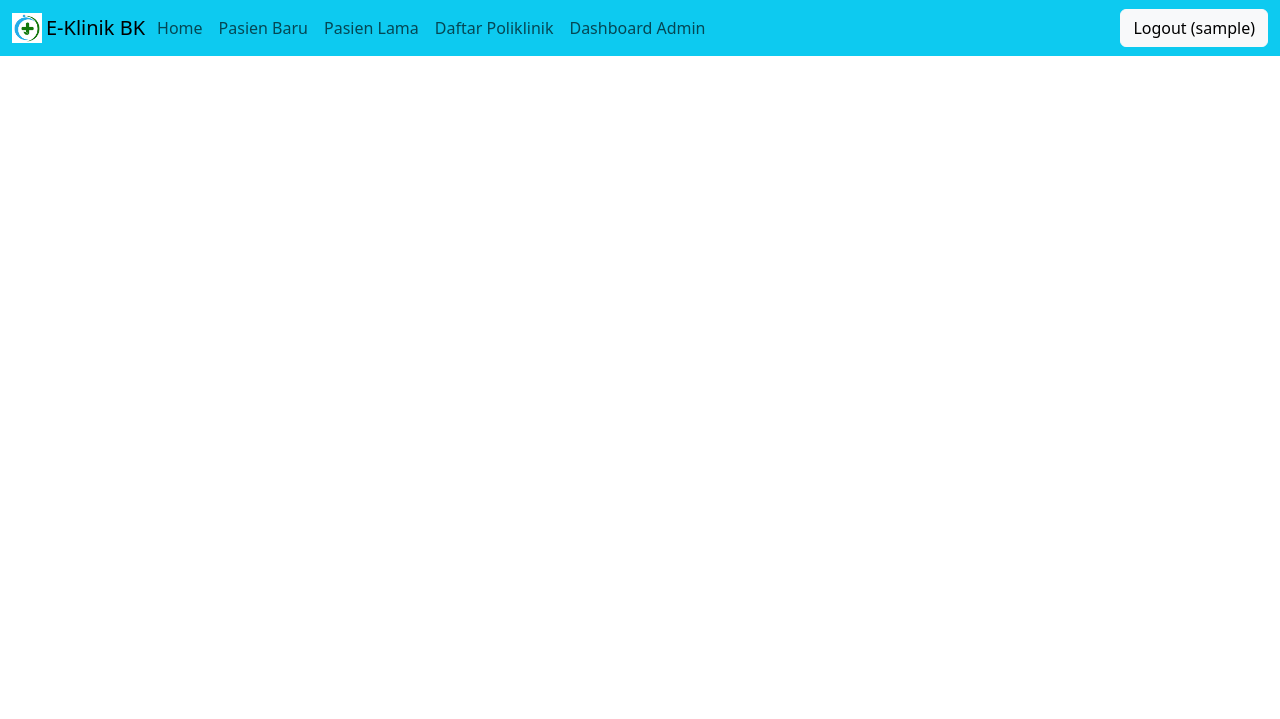
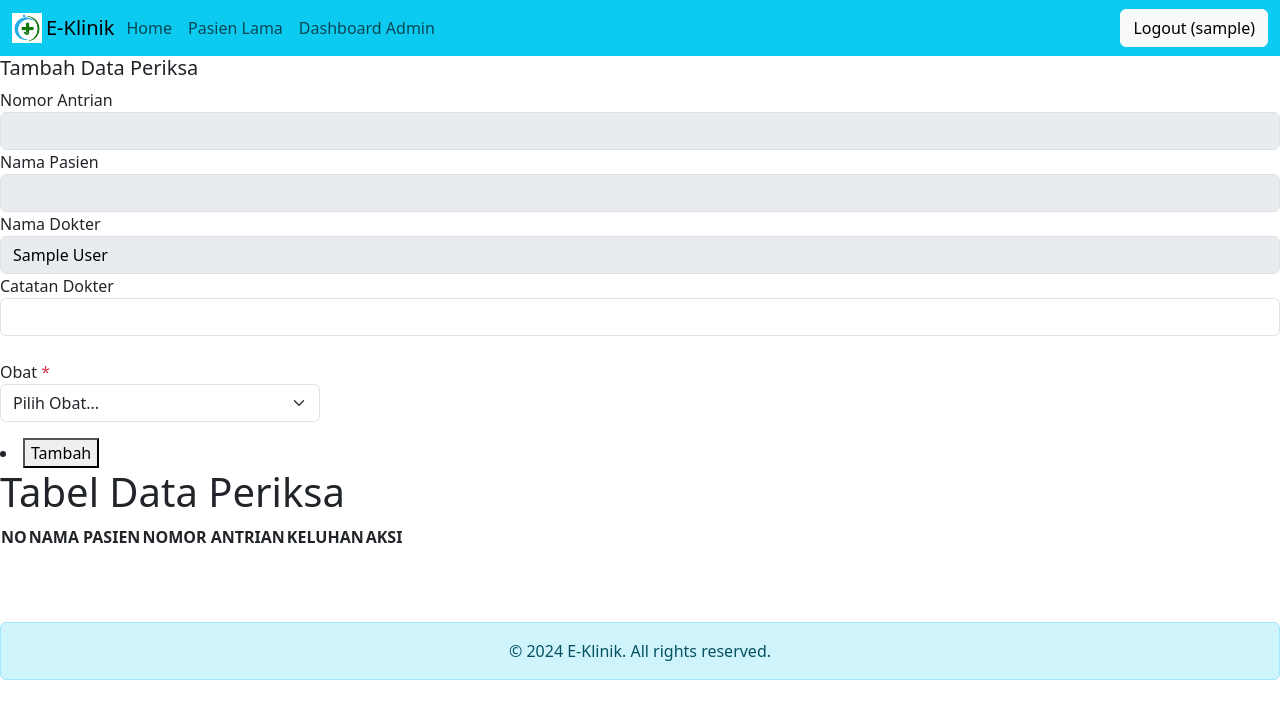
Before and after one commit to DevandaRadyaAnanta/BKDW06-E-Klinik, a PHP site: page /index.php?page=periksa in a window 1280 px wide. Shown: the top 719 px of the page. Run offline with PHP 8.4, Linux system fonts and the light colour scheme; the visitor is signed in with stand-in values (Sample User, id 1); tables that the repository leaves empty or names only in its code hold one stand-in row (values such as "Sample post"); lists and menus that the app fills with data are empty.

Commit message:
Update terbaru

```diff
--- a/index.php
+++ b/index.php
@@ -10,35 +10,28 @@ include_once("koneksi.php");
 <html lang="en">
 
 <head>
-    <link rel="icon" type="image/png" href="images/logo.png">
     <meta charset="utf-8">
     <meta name="viewport" content="width=device-width, initial-scale=1">
     <link rel="icon" href="logo.png" type="image/x-icon">
-    <title>E-Klinik BK</title>
+    <title>E-Klinik</title>
     <link href="https://cdn.jsdelivr.net/npm/bootstrap@5.3.2/dist/css/bootstrap.min.css" rel="stylesheet" integrity="sha384-T3c6CoIi6uLrA9TneNEoa7RxnatzjcDSCmG1MXxSR1GAsXEV/Dwwykc2MPK8M2HN" crossorigin="anonymous">
 </head>
 
 <body>
     <nav class="navbar navbar-expand-lg navbar-primary bg-info">
         <div class="container-fluid">
-            <a href="index.php"><img src="images/logo.png" width="30px" alt=""></a>
-            <a class="navbar-brand mx-1" href="index.php">E-Klinik BK</a>
+            <a href="index.php"><img src="logo.png" width="30px" alt=""></a>
+            <a class="navbar-brand mx-1" href="index.php">E-Klinik</a>
             <button class="navbar-toggler" type="button" data-bs-toggle="collapse" data-bs-target="#navbarNavDropdown" aria-controls="navbarNavDropdown" aria-expanded="false" aria-label="Toggle navigation">
                 <span class="navbar-toggler-icon"></span>
             </button>
             <div class="collapse navbar-collapse" id="navbarNavDropdown">
                 <ul class="navbar-nav">
                     <li class="nav-item">
-                        <a class="nav-link" aria-current="page" href="index.php">Home</a>
-                    </li>
-                    <li class="nav-item">
-                        <a class="nav-link" aria-current="page" href="index.php?page=pasienbaru">Pasien Baru</a>
+                        <a class="nav-link" aria-current="page" href="index.php?page=home">Home</a>
                     </li>
                     <li class="nav-item">
                         <a class="nav-link" aria-current="page" href="index.php?page=pasienlama">Pasien Lama</a>
-                    </li>
-                    <li class="nav-item">
-                        <a class="nav-link" aria-current="page" href="index.php?page=pasiendaftar">Daftar Poliklinik</a>
                     </li>
                     <?php
                     if (isset($_SESSION['username'])) {
@@ -90,23 +83,31 @@ include_once("koneksi.php");
             </div>
         </div>
     </nav>
-
-
-    <main role="main" class="container">
+    <div>
         <?php
-
         if (isset($_GET['page'])) {
             include($_GET['page'] . ".php");
         } else {
-            echo "<br><h2>Selamat Datang Poliklinik BK";
-
             if (isset($_SESSION['username'])) {
-                //jika sudah login tampilkan username
-                echo ", " . $_SESSION['username'] . "</h2><hr>";
+                // jika sudah login, tampilkan username
+                echo " " . $_SESSION['username'] . "";
+            } else {
+                // jika tidak ada request, arahkan ke halaman home.php
+                include("home.php");
             }
         }
         ?>
-    </main>
+    </div>
+    <br>
+    <div class="row mt-5">
+        <div class="col-md-12">
+            <div class="alert alert-info" role="alert">
+                <center>
+                    &copy; 2024 E-Klinik. All rights reserved.
+                </center>
+            </div>
+        </div>
+    </div>
 
     <script src="https://cdn.jsdelivr.net/npm/bootstrap@5.3.2/dist/js/bootstrap.bundle.min.js" integrity="sha384-C6RzsynM9kWDrMNeT87bh95OGNyZPhcTNXj1NW7RuBCsyN/o0jlpcV8Qyq46cDfL" crossorigin="anonymous"></script>
 </body>
--- a/jadwalperiksa.php
+++ b/jadwalperiksa.php
@@ -118,13 +118,11 @@ if (isset($_GET['aksi'])) {
                                 <option value="Sabtu">Sabtu</option>
                             </select>
                             </div>
-                            <div class="mdl-textfield mdl-js-textfield full-size">
+                            <div class="mdl-textfield mdl-js-textfield full-size">Jam Mulai
                                 <input class="mdl-textfield__input" type="time" id="inputHarga" name="jam_mulai" value="<?php echo $jam_mulai ?>">
-                                <label class="mdl-textfield__label" for="inputHarga">JAM MULAI</label>
                             </div>
-                            <div class="mdl-textfield mdl-js-textfield full-size">
+                            <div class="mdl-textfield mdl-js-textfield full-size">Jam Selesai
                                 <input class="mdl-textfield__input" type="time" id="inputHarga" name="jam_selesai" value="<?php echo $jam_selesai ?>">
-                                <label class="mdl-textfield__label" for="inputHarga">JAM SELESAI</label>
                             </div>
                             <li class="mdl-list__item">
                                 <button type="submit" name="simpan" class="mdl-button mdl-js-button mdl-button--raised mdl-js-ripple-effect button--colored-light-blue">
--- a/koneksi.php
+++ b/koneksi.php
@@ -1,7 +1,7 @@
 <?php
 
 $databaseHost = 'localhost';
-$databaseName = 'poliklinik';
+$databaseName = 'capstone';
 $databaseUsername = 'root';
 $databasePassword = '';
 
--- a/loginDokter.php
+++ b/loginDokter.php
@@ -40,7 +40,7 @@ if ($_SERVER['REQUEST_METHOD'] == 'POST') {
     <div class="container py-5 h-100">
         <div class="row d-flex align-items-center justify-content-center h-100">
             <div class="col-md-8 col-lg-7 col-xl-6">
-                <img src="images/logo.png" class="img-fluid" alt="image">
+                <img src="logo.png" class="img-fluid" alt="image">
             </div>
             <div class="col-md-7 col-lg-5 col-xl-5 offset-xl-1">
                 <div>
@@ -55,7 +55,7 @@ if ($_SERVER['REQUEST_METHOD'] == 'POST') {
                     <!-- NIP input -->
                     <div class="form-outline mb-4">
                         <label class="form-label" for="nip">NIP</label>
-                        <input type="text" name="nip" required class="form-control form-control-lg" placeholder="Masukkan NIP anda" />
+                        <input type="text" name="nip" required class="form-control form-control-lg" placeholder="Masukkan NIP Anda" />
                     </div>
 
                     <!-- Password input -->
--- a/obat.php
+++ b/obat.php
@@ -38,7 +38,6 @@ if (isset($_GET['aksi'])) {
                 </script>";
 }
 ?>
-<main class="mdl-layout__content ui-form-components">
 
 <div class="mdl-grid mdl-cell mdl-cell--12-col-desktop mdl-cell--12-col-tablet mdl-cell--4-col-phone mdl-cell--top">
 
@@ -147,5 +146,3 @@ if (isset($_GET['aksi'])) {
             </div>
 
         </div>
-
-</main>
--- a/pasienadmin.php
+++ b/pasienadmin.php
@@ -13,7 +13,6 @@ if (isset($_GET['aksi'])) {
               </script>";
 }
 ?>
-<main class="mdl-layout__content ">
 
 <div class="mdl-grid ui-tables">
 
@@ -69,4 +68,3 @@ if (isset($_GET['aksi'])) {
     </div>
 
 </div>
-</main>
--- a/pasiendaftar.php
+++ b/pasiendaftar.php
@@ -62,7 +62,7 @@
                             ?>
                             <div class="form-group">
                                 <label for="no_rm">Nomor Rekam Medis (RM)</label>
-                                <input type="text" name="no_rm" class="form-control" required placeholder="Masukkan no rekam medis anda">
+                                <input type="text" name="no_rm" class="form-control" required placeholder="Masukkan no_rm anda">
                             </div>
                             <div class="text-center mt-3">
                                 <button type="submit" class="btn btn-outline-primary px-4 btn-block">Cari</button>
--- a/periksa.php
+++ b/periksa.php
@@ -0,0 +1,189 @@
+<?php
+if (!isset($_SESSION)) {
+    session_start();
+}
+
+if (isset($_POST['simpanData'])) {
+    $id_daftar_poli = $_GET['id']; // Get the id from the URL
+    $id_obat = $_POST['id_obat']; // Get the id_obat value from the form
+    $base_biaya_periksa = 150000;
+    $tgl_periksa = date('Y-m-d H:i:s'); // Get the current datetime
+    $catatan = $_POST['catatan']; // Get the catatan value from the form
+
+    // Query the obat table to get the harga for the selected id_obat
+    $result = mysqli_query($mysqli, "SELECT harga FROM obat WHERE id = '$id_obat'");
+    $data = mysqli_fetch_assoc($result);
+    $harga_obat = $data['harga'];
+
+    // Calculate the total biaya_periksa
+    $biaya_periksa = $base_biaya_periksa + $harga_obat;
+
+    $sql = "INSERT INTO periksa (id_daftar_poli, tgl_periksa, catatan, biaya_periksa) VALUES ('$id_daftar_poli', '$tgl_periksa', '$catatan', '$biaya_periksa')";
+    $tambah = mysqli_query($mysqli, $sql);
+
+    // Get the id_periksa of the record just inserted
+    $id_periksa = mysqli_insert_id($mysqli);
+
+    // Insert into detail_periksa table
+    $sql = "INSERT INTO detail_periksa (id_periksa, id_obat) VALUES ('$id_periksa', '$id_obat')";
+    $tambah = mysqli_query($mysqli, $sql);
+
+    echo "
+            <script>
+                alert('Berhasil menambah data.');
+                window.location.href='dokterdashboard.php?page=riwayatPasien';
+            </script>
+        ";
+    exit();
+}
+?>
+<main class="mdl-layout__content ui-form-components">
+
+<div class="mdl-grid mdl-cell mdl-cell--12-col-desktop mdl-cell--12-col-tablet mdl-cell--4-col-phone mdl-cell--top">
+
+    <div class="mdl-cell mdl-cell--7-col-desktop mdl-cell--7-col-tablet mdl-cell--4-col-phone">
+        <div class="mdl-card mdl-shadow--2dp">
+            <div class="mdl-card__title">
+                <h5 class="mdl-card__title-text text-color--white">Tambah Data Periksa</h5>
+            </div>
+            <div class="mdl-card__supporting-text">
+                <form class="form form--basic" method="POST" action="">
+                <?php
+                    $id_pasien = '';
+                    $id_dokter = $_SESSION['id'];
+                    $nama_dokter = $_SESSION['nama'];
+                    $tgl_periksa = '';
+                    $catatan = '';
+                    $nama_pasien = '';
+                    $no_antrian = '';
+                    $keluhan = '';
+                    if (isset($_GET['id'])) {
+                        $get = mysqli_query($mysqli, "
+                                SELECT daftar_poli.*, pasien.nama AS nama
+                                FROM daftar_poli
+                                JOIN pasien ON daftar_poli.id_pasien = pasien.id
+                                WHERE daftar_poli.id='" . $_GET['id'] . "'
+                            ");
+                        while ($row = mysqli_fetch_array($get)) {
+                            $id_pasien = $row['id_pasien'];
+                            $nama_pasien = $row['nama'];
+                            $no_antrian = $row['no_antrian'];
+                            $keluhan = $row['keluhan'];
+                        }
+                    }
+                    ?>
+                    <div class="mdl-grid">
+                        <div class="mdl-cell mdl-cell--12-col-desktop mdl-cell--12-col-tablet mdl-cell--4-col-phone form__article">
+                            <div class="mdl-textfield mdl-js-textfield full-size">
+                                <input style="color:black;" type="hidden" name="id" value="<?php echo isset($_GET['id']) ? $_GET['id'] : '' ?>">
+                            </div>
+                            <div class="mdl-textfield mdl-js-textfield full-size">
+                                <input style="color:black;" type="hidden" name="id_pasien" value="<?php echo $id_pasien; ?>">
+                            </div>
+                            <div class="mdl-textfield mdl-js-textfield full-size">
+                                <input style="color:black;" type="hidden" name="id_dokter" value="<?php echo $id_dokter; ?>">
+                            </div>
+                            <div class="mdl-textfield mdl-js-textfield full-size">Nomor Antrian
+                                <input style="color:black;" disabled type="text" name="no_antrian" class="form-control" required value="<?php echo $no_antrian ?>">
+
+                            </div>
+                            <div class="mdl-textfield mdl-js-textfield full-size">Nama Pasien
+                                <input style="color:black;" disabled type="text" name="id_pasien" class="form-control" required value="<?php echo $nama_pasien ?>">
+
+                            </div>
+                            <div class="mdl-textfield mdl-js-textfield full-size">Nama Dokter
+                                <input disabled style="color:black;" type="text" name="id_dokter" class="form-control" required value="<?php echo $nama_dokter ?>">
+
+                            </div>
+                            <div class="mdl-textfield mdl-js-textfield full-size">Catatan Dokter
+                                <input style="color:black;" type="text" name="catatan" class="form-control" required value="<?php echo $catatan ?>">
+                                <label class="mdl-textfield__label" for="inputCatatan"></label>
+                            </div>
+                            <div class="dropdown mb-3 w-25">
+                                <label for="id_obat">Obat <span class="text-danger">*</span></label>
+                                <select class="form-select" name="id_obat" aria-label="id_obat">
+                                    <option value="" selected>Pilih Obat...</option>
+                                    <?php
+                                    $result = mysqli_query($mysqli, "SELECT * FROM obat");
+
+                                    while ($data = mysqli_fetch_assoc($result)) {
+                                        echo "<option value='" . $data['id'] . "'>" . $data['nama_obat'] . "</option>";
+                                    }
+                                    ?>
+
+                                </select>
+                            </div>
+                            <li class="mdl-list__item">
+                                <button type="submit" name="simpanData" class="mdl-button mdl-js-button mdl-button--raised mdl-js-ripple-effect button--colored-light-blue">
+                                    Tambah
+                                </button>
+                            </li>
+                        </div>
+                    </div>
+                </form>
+            </div>
+        </div>
+    </div>
+</div>
+
+<div class="mdl-grid ui-tables">
+
+            <div class="mdl-cell mdl-cell--12-col-desktop mdl-cell--12-col-tablet mdl-cell--4-col-phone">
+                <div class="mdl-card mdl-shadow--2dp">
+                    <div class="mdl-card__title">
+                        <h1 class="mdl-card__title-text">Tabel Data Periksa</h1>
+                    </div>
+                    <div class="mdl-card__supporting-text no-padding">
+                        <table class="mdl-data-table mdl-js-data-table">
+                            <thead>
+                                <tr>
+                                    <th class="mdl-data-table__cell--non-numeric">NO</th>
+                                    <th class="mdl-data-table__cell--non-numeric">NAMA PASIEN</th>
+                                    <th class="mdl-data-table__cell--non-numeric">NOMOR ANTRIAN</th>
+                                    <th class="mdl-data-table__cell--non-numeric">KELUHAN</th>
+                                    <th class="mdl-data-table__cell--non-numeric">AKSI</th>
+                            </thead>
+                            <tbody>
+                            <?php
+                        $id_dokter = $_SESSION['id'];
+                        $result = mysqli_query($mysqli, "
+                                SELECT daftar_poli.*, pasien.nama AS nama, jadwal_periksa.hari, jadwal_periksa.jam_mulai, jadwal_periksa.jam_selesai
+                                FROM daftar_poli
+                                JOIN (
+                                    SELECT id_pasien, MAX(tanggal) as max_tanggal
+                                    FROM daftar_poli
+                                    GROUP BY id_pasien
+                                ) as latest_poli ON daftar_poli.id_pasien = latest_poli.id_pasien AND daftar_poli.tanggal = latest_poli.max_tanggal
+                                JOIN jadwal_periksa ON daftar_poli.id_jadwal = jadwal_periksa.id
+                                JOIN pasien ON daftar_poli.id_pasien = pasien.id
+                                LEFT JOIN periksa ON daftar_poli.id = periksa.id_daftar_poli
+                                WHERE jadwal_periksa.id_dokter = '$id_dokter' AND periksa.id_daftar_poli IS NULL
+                            ");
+                        $no = 1;
+                        while ($data = mysqli_fetch_array($result)) :
+                        ?>
+                                <tr>
+                                    <th scope="row"><?php echo $no++ ?></th>
+                                    <td><?php echo $data['nama'] ?></td>
+                                    <td><?php echo $data['no_antrian'] ?></td>
+                                    <td><?php echo $data['keluhan'] ?></td>
+                                    <td>
+                                            <li class="mdl-list__item">
+                                                <a href="dokterdashboard.php?page=periksa&id=<?php echo $data['id'] ?>">
+                                                    <button class="mdl-button mdl-js-button mdl-button--icon mdl-button--raised mdl-js-ripple-effect button--colored-orange">
+                                                        <i class="material-icons">edit</i>
+                                                    </button>
+                                                </a>
+                                            </li>
+                                    </td>
+                                </tr>
+                                <?php endwhile; ?>
+                            </tbody>
+                        </table>
+                    </div>
+                </div>
+            </div>
+
+        </div>
+
+</main>
```
Also changed, not shown: coba.php (deleted, +0 -195 lines), dashboard.php (+3 -7 lines), dokter.php (+2 -9 lines), dokterdashboard.php (+13 -74 lines), home.php (added, +53 -0 lines), loginUser.php (+38 -27 lines), poli.php (+2 -5 lines), riwayatPasien.php (+64 -0 lines), README.md (added), images/logo.png, logo.png (added).
